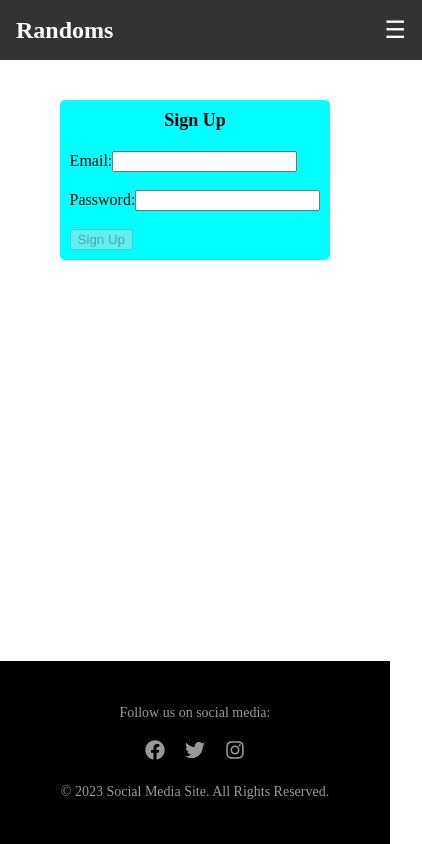
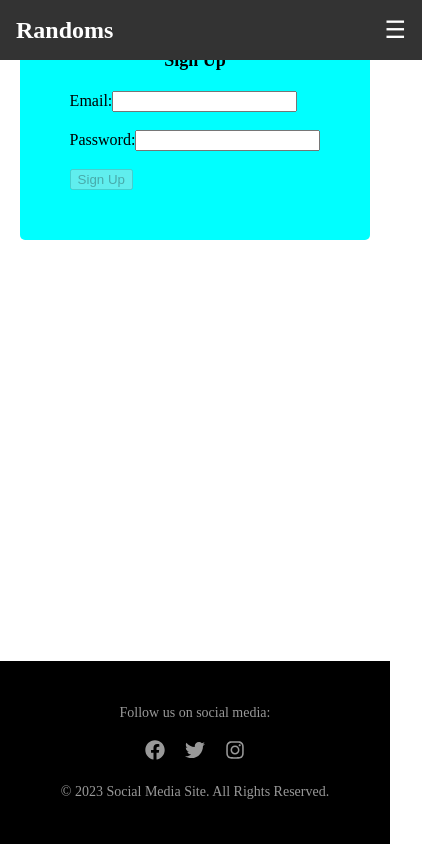
Before and after one commit to DAndre06d/Randoms, a React (Create React App) app: page / in a window 390 px wide. Shown: the whole page, 422 px wide, since content can reach past the window. Built offline with nearby package versions, Linux system fonts and the light colour scheme.

Commit message:
Fixed responsiveness

```diff
--- a/src/App.css
+++ b/src/App.css
@@ -18,6 +18,10 @@ html, body {
   justify-content: center;
   align-items: center;
 }
+.container{
+  width: 100%;
+  height: 100%;
+}
 /******************             NAVBAR STYLE            *********************/
 nav {
   display: flex;
@@ -26,7 +30,8 @@ nav {
   background-color: #333;
   color: #fff;
   padding: 1rem;
-  margin-bottom: 20px;
+  top: 0;
+  position: fixed;
   width: 100%;
 
 }
@@ -89,17 +94,16 @@ nav {
 }
 
 /******************             SIGN UP STYLE            *********************/
-.body-form{
-  display: grid;
-  place-items: center;
-  margin-top: 20px;
+.signup-form{
+  display: flex;
+  justify-content: center;
+  align-items: center;
 }
-.signup-form{
+.signup-container{
   padding: 10px;
   background-color: aqua;
   border-radius: 5px;
-  margin-top: 20px;
-  padding: px;
+  padding: 50px;
 }
 .title{
   margin-bottom: 20px;
--- a/src/components/signup/signup.js
+++ b/src/components/signup/signup.js
@@ -44,8 +44,8 @@ const SignUpForm = () => {
   };
 
   return (
-    <div className="body-form">
-      <div className="signup-form">
+    <div className="signup-form">
+      <div className="signup-container">
         <div className="title">Sign Up</div>
         <form onSubmit={handleSubmit}>
           <label>
```
